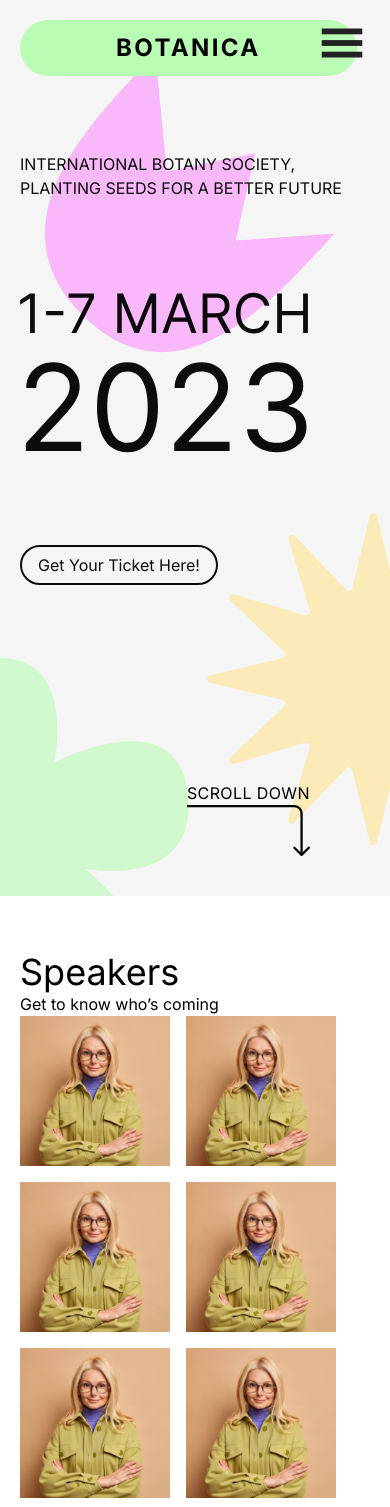
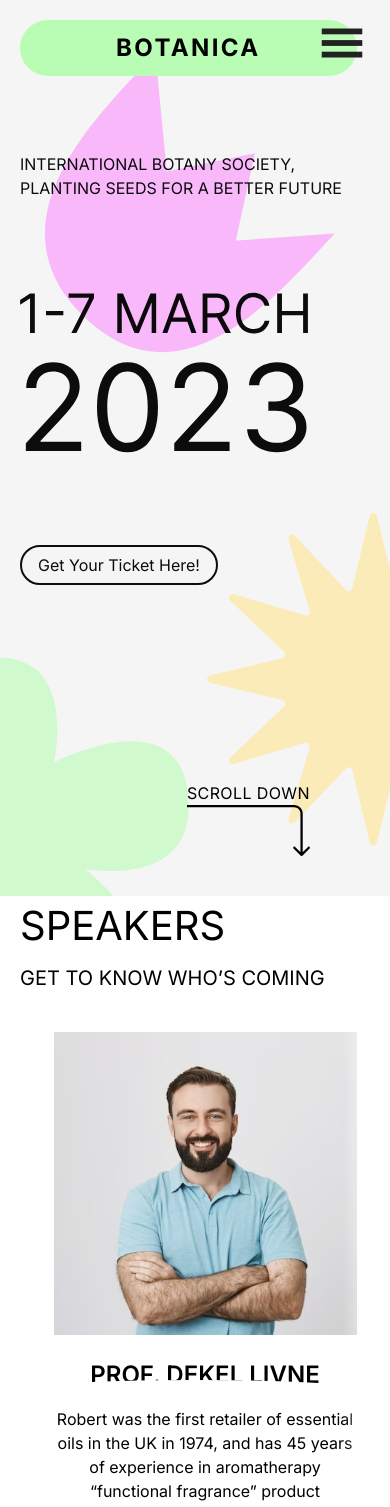
Before and after one commit to Michalgordon/Botanica, a React (Vite) app: page / in a window 390 px wide. Shown: the top 1507 px of the page. Built offline with nearby package versions, Linux system fonts and the light colour scheme.

Commit message:
made speakers section responsive, still missing mask effect on images

```diff
--- a/src/components/Speakers.jsx
+++ b/src/components/Speakers.jsx
@@ -1,24 +1,69 @@
 import React from "react";
+import SectionHeader from "./SectionHeader";
+import { SPEAKERS } from "../constants";
+import { object } from "prop-types";
 
 const Speakers = () => {
-  const numbers = [1, 2, 3, 4, 5, 6, 7, 8, 9, 10];
-  const listItems = numbers.map((number) => (
-    <div key={number} className="speaker-container">
-      <div className="speaker-img"></div>
-    </div>
-  ));
+  const SpeakerItem = ({ speaker }) => {
+    const Text = () => {
+      return (
+        <div className="flex flex-col gap-4 items-center text-center">
+          <p className="uppercase font-semibold text-2xl md:text-xl">
+            {speaker.name}
+          </p>
+          <p className="text-base md:text-lg md:font-medium">{speaker.info}</p>
+        </div>
+      );
+    };
+
+    return (
+      <div>
+        <div
+          key={speaker.id}
+          style={{
+            backgroundImage: `url("src/assets/headshot.svg")`,
+          }}
+          className="flex shrink-0 w-[303px] h-[303px] justify-center items-center "
+        >
+          <div className="hidden md:flex md:flex-col px-6">
+            <Text speaker={speaker}></Text>
+          </div>
+        </div>
+        <div className="md:hidden py-6 py-3">
+          <Text speaker={speaker}></Text>
+        </div>
+      </div>
+    );
+  };
+  SpeakerItem.propTypes = {
+    speaker: object.isRequired,
+  };
 
   return (
-    <section id="speakers" className="section z-10 bg-white">
+    <section
+      id="speakers"
+      className="relative section--x-scrollable section--col md:section z-10 bg-white"
+    >
       <svg className="svg">
         <clipPath id="my-clip-path" clipPathUnits="objectBoundingBox">
           <path d="M0.363,0.325 L0.556,0.009 L0.743,0.325 L0.744,0.327 L0.746,0.325 L0.999,0.011 C0.999,0.034,1,0.059,1,0.085 C1,0.246,1,0.453,0.971,0.63 C0.946,0.735,0.904,0.829,0.834,0.897 C0.765,0.965,0.667,1,0.532,1 C0.396,1,0.296,0.97,0.222,0.902 C0.148,0.835,0.101,0.741,0.07,0.636 C0.016,0.458,0.011,0.249,0.007,0.086 C0.007,0.059,0.006,0.034,0.005,0.01 L0.36,0.325 L0.362,0.327 L0.363,0.325"></path>
         </clipPath>
       </svg>
-
-      <h1 className="text-4xl"> Speakers</h1>
-      <h3 className="text-base">Get to know who’s coming</h3>
-      <div className="flex flex-wrap gap-4">{listItems} </div>
+      <SectionHeader
+        header="Speakers"
+        subHeader="Get to know who’s coming"
+      ></SectionHeader>
+      <ul className="relative flex overflow-x-auto hide-scrollbar gap-10 md:flex md:flex-wrap md:gap-5 justify-center">
+        {SPEAKERS.map((speaker) => (
+          <SpeakerItem key={speaker.id} speaker={speaker}></SpeakerItem>
+        ))}
+      </ul>
+      <div className="sm:hidden ss:absolute ss:h-[26px] ss:w-full ss:rounded-[50%] ss:top-[484px] ss:left-0 ss:bg-white">
+        {/*  carousel effect for mobile */}
+      </div>
+      <div className="md:hidden absolute bg-gradient-to-r from-transparent to-gray right-0 top-0 w-12 h-full ">
+        {/* right panel gradient for mobile */}
+      </div>
     </section>
   );
 };
--- a/src/components/Tickets.jsx
+++ b/src/components/Tickets.jsx
@@ -11,10 +11,13 @@ function Tickets() {
   return (
     <section
       id="tickets"
-      className="section--x-scrollable relative flex flex-col w-full py-16 "
+      className="section--x-scrollable section--col relative flex flex-col w-full py-16 "
     >
       <Flower className="absolute invisible md:visible fill-green -top-64 right-20 rotate-45 w-56" />
-      <div className="absolute bg-gradient-to-r from-transparent to-gray right-0 top-0 w-12 h-full"></div>
+      <div className="md:hidden absolute bg-gradient-to-r from-transparent to-gray right-0 top-0 w-12 h-full">
+        {" "}
+        {/* right panel gradient for mobile */}
+      </div>
       <SectionHeader
         header="Tickets"
         subHeader="Available for purchase"
--- a/src/constants/index.js
+++ b/src/constants/index.js
@@ -64,8 +64,102 @@ export const ticketTypes = [
 
 
   ];
-  export const QA_QUESTIONS = [
+export const QA_QUESTIONS = [
 {question: "Where is the nearest airport?", answer: "Every workshop will send the specific details a week before the conference via email."},
 {question: "Should I bring anything for the workshops?", answer: "Every workshop will send the specific details a week before the conference via email."},
 {question: "Which are the recommended hotels in the area?", answer: "Every workshop will send the specific details a week before the conference via email."},
   ]
+
+  export const SPEAKERS = [
+    {
+      name: "ROBERT TISSERAND ",
+      info: "Robert was the first retailer of essential oils in the UK in 1974, and has 45 years of experience in aromatherapy “functional fragrance” product development.",
+      src: "",
+      id: "1"
+    },
+    {
+      name: "PROF. DEKEL LIVNE",
+      info: "Robert was the first retailer of essential oils in the UK in 1974, and has 45 years of experience in aromatherapy “functional fragrance” product development.",
+      src: "Dekel was the first retailer of essential oils in the UK in 1974, and has 45 years of experience in aromatherapy “functional fragrance” product development.",
+      id: "2"
+    },
+    {
+      name: "RAKEFET SHIMONI",
+      info: "Rakefet was the first retailer of essential oils in the UK in 1974, and has 45 years of experience in aromatherapy “functional fragrance” product development.",
+      src:"",
+      id:"3"
+    },
+    {
+      name: "ROBERT TISSERAND ",
+      info: "Robert was the first retailer of essential oils in the UK in 1974, and has 45 years of experience in aromatherapy “functional fragrance” product development.",
+      src: "",
+      id: "4"
+    },
+    {
+      name: "PROF. DEKEL LIVNE",
+      info: "Robert was the first retailer of essential oils in the UK in 1974, and has 45 years of experience in aromatherapy “functional fragrance” product development.",
+      src: "Dekel was the first retailer of essential oils in the UK in 1974, and has 45 years of experience in aromatherapy “functional fragrance” product development.",
+      id: "5"
+    },
+    {
+      name: "RAKEFET SHIMONI",
+      info: "Rakefet was the first retailer of essential oils in the UK in 1974, and has 45 years of experience in aromatherapy “functional fragrance” product development.",
+      src:"",
+      id:"6"
+    },
+    {
+      name: "ROBERT TISSERAND ",
+      info: "Robert was the first retailer of essential oils in the UK in 1974, and has 45 years of experience in aromatherapy “functional fragrance” product development.",
+      src: "",
+      id: "7"
+    },
+    {
+      name: "PROF. DEKEL LIVNE",
+      info: "Robert was the first retailer of essential oils in the UK in 1974, and has 45 years of experience in aromatherapy “functional fragrance” product development.",
+      src: "Dekel was the first retailer of essential oils in the UK in 1974, and has 45 years of experience in aromatherapy “functional fragrance” product development.",
+      id: "8"
+    },
+    {
+      name: "RAKEFET SHIMONI",
+      info: "Rakefet was the first retailer of essential oils in the UK in 1974, and has 45 years of experience in aromatherapy “functional fragrance” product development.",
+      src:"",
+      id:"9"
+    },
+    {
+      name: "ROBERT TISSERAND ",
+      info: "Robert was the first retailer of essential oils in the UK in 1974, and has 45 years of experience in aromatherapy “functional fragrance” product development.",
+      src: "",
+      id: "10"
+    },
+    {
+      name: "PROF. DEKEL LIVNE",
+      info: "Robert was the first retailer of essential oils in the UK in 1974, and has 45 years of experience in aromatherapy “functional fragrance” product development.",
+      src: "Dekel was the first retailer of essential oils in the UK in 1974, and has 45 years of experience in aromatherapy “functional fragrance” product development.",
+      id: "11"
+    },
+    {
+      name: "RAKEFET SHIMONI",
+      info: "Rakefet was the first retailer of essential oils in the UK in 1974, and has 45 years of experience in aromatherapy “functional fragrance” product development.",
+      src:"",
+      id:"12"
+    },
+    {
+      name: "RAKEFET SHIMONI",
+      info: "Rakefet was the first retailer of essential oils in the UK in 1974, and has 45 years of experience in aromatherapy “functional fragrance” product development.",
+      src:"",
+      id:"13"
+    },
+    {
+      name: "ROBERT TISSERAND ",
+      info: "Robert was the first retailer of essential oils in the UK in 1974, and has 45 years of experience in aromatherapy “functional fragrance” product development.",
+      src: "",
+      id: "14"
+    },
+    {
+      name: "PROF. DEKEL LIVNE",
+      info: "Robert was the first retailer of essential oils in the UK in 1974, and has 45 years of experience in aromatherapy “functional fragrance” product development.",
+      src: "Dekel was the first retailer of essential oils in the UK in 1974, and has 45 years of experience in aromatherapy “functional fragrance” product development.",
+      id: "15"
+    },
+
+  ]
--- a/src/index.css
+++ b/src/index.css
@@ -32,8 +32,7 @@
 
 
 .speaker-img{
-  height: 100%;
-  width:100%;
+
   background-image: url(./assets/headshot.svg);
   background-size: cover;
 
@@ -52,10 +51,13 @@
 
   @layer components {
     .section {
-      @apply  px-5 py-14 md:px-32 md:py-20 lg:py-32 lg:px-36 gap-y-16
+      @apply  px-5 py-14 md:px-32 md:py-20 lg:py-32 lg:px-40
+      }
+      .section--col{
+        @apply flex flex-col gap-y-10 md:gap-y-16
       }
       .section--x-scrollable {
-        @apply  pl-5 pr-0 section
+        @apply  pl-5 pr-0 md:section
 
 
       }
--- a/tailwind.config.js
+++ b/tailwind.config.js
@@ -48,11 +48,12 @@ module.exports = {
       '53': '53deg',
     },
     screens: {
-      ss: "620px",
-      sm: "768px",
-      md: "1060px",
+      ss: {'min': '320px', 'max': '620px'}, //mobile
+      sm: "768px", //tablet
+      md: "1060px", //desktop
       lg: "1200px",
       xl: "1700px",
+
     },
     borderRadius:{
       '4xl': "32px"
```
Also changed, not shown: src/assets/headshot.svg.
